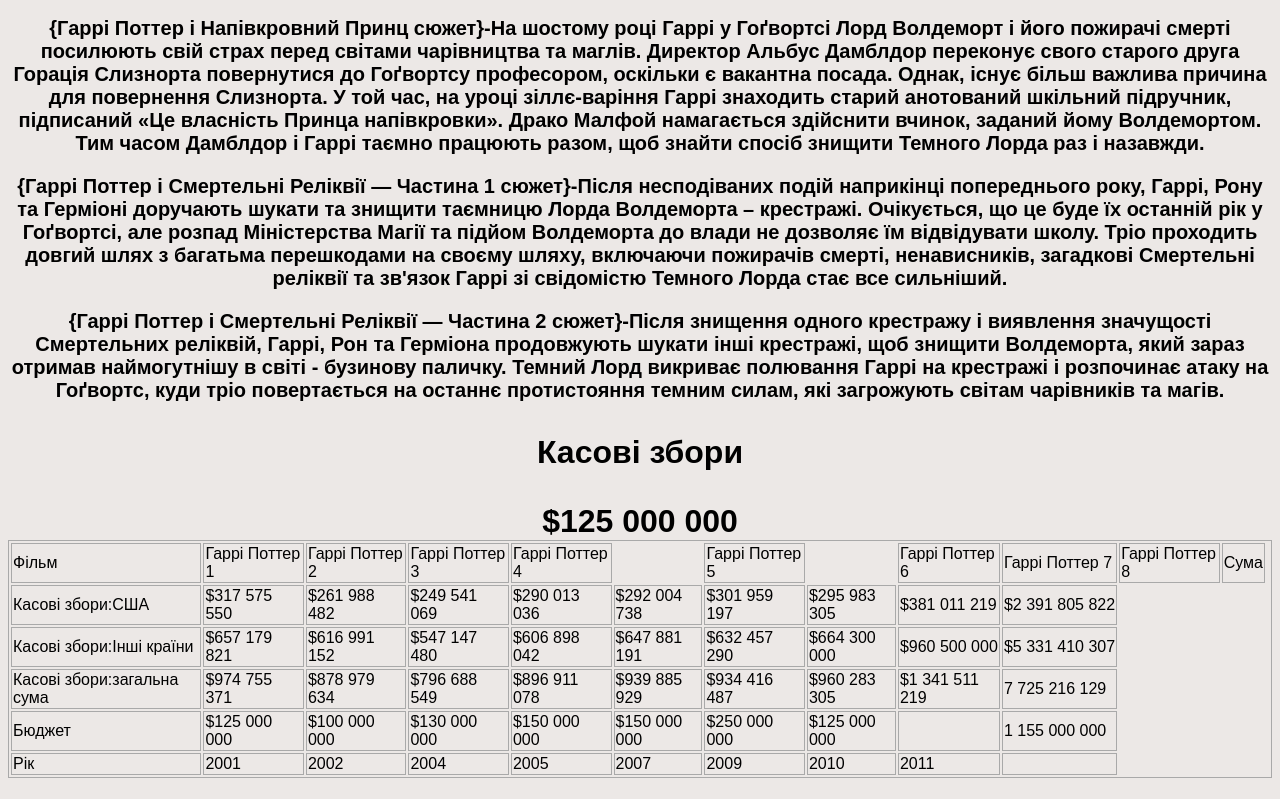
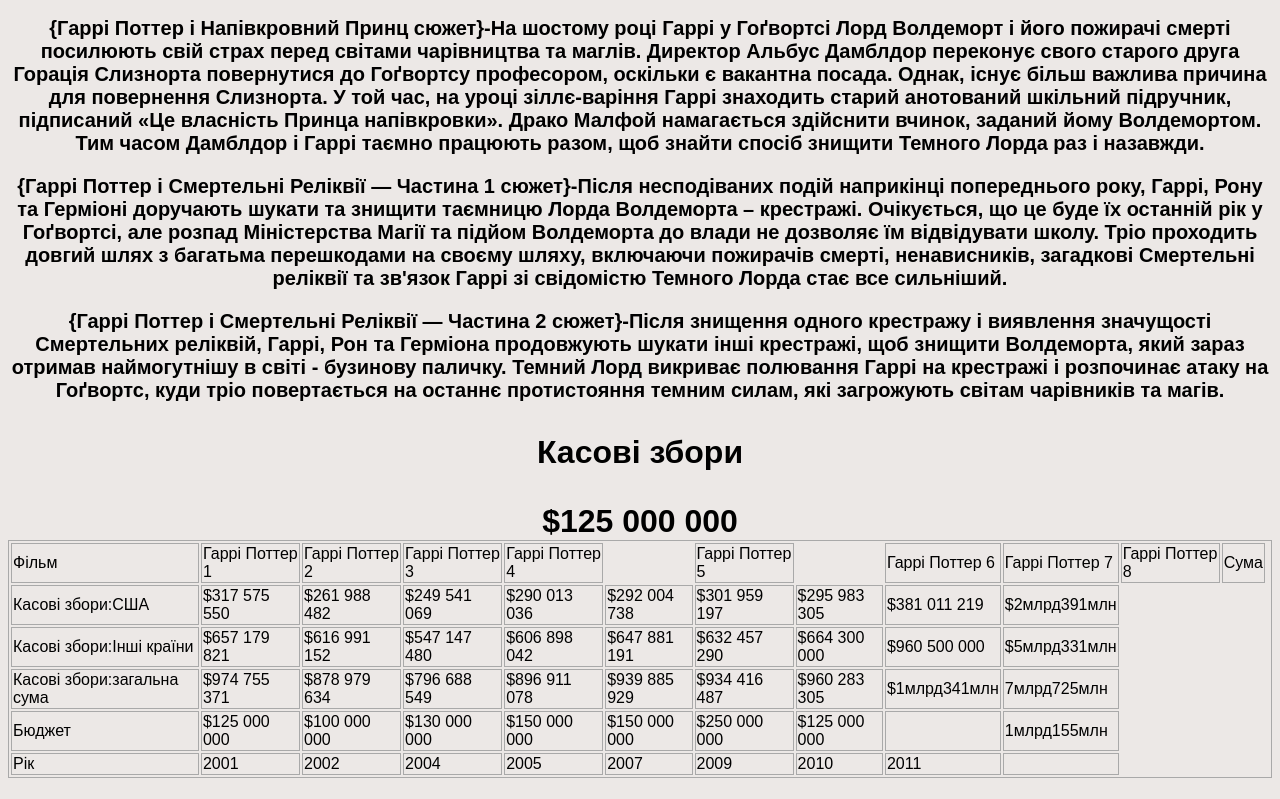
Before and after one commit to Romaniks/Romaniks.github, a plain HTML site: page index.html in a window 1280 px wide. Shown: the part 778-1577 px from the top of the page. Drawn offline with Linux system fonts and the light colour scheme.

Commit message:
Update index.html

```diff
--- a/index.html
+++ b/index.html
@@ -35,7 +35,7 @@
            <td style="border:1px solid darkgrey">$301 959 197</td>
            <td style="border:1px solid darkgrey">$295 983 305</td>
            <td style="border:1px solid darkgrey">$381 011 219</td>
-           <td style="border:1px solid darkgrey">$2 391 805 822</td>
+           <td style="border:1px solid darkgrey">$2млрд391млн</td>
           </tr>
           <tr>
            <td style="border:1px solid darkgrey">Касові збори:Інші країни</td>
@@ -47,7 +47,7 @@
            <td style="border:1px solid darkgrey">$632 457 290</td>
            <td style="border:1px solid darkgrey">$664 300 000</td>
            <td style="border:1px solid darkgrey">$960 500 000</td>
-           <td style="border:1px solid darkgrey">$5 331 410 307</td>
+           <td style="border:1px solid darkgrey">$5млрд331млн</td>
          </tr>
          <tr>
            <td style="border:1px solid darkgrey">Касові збори:загальна сума</td>
@@ -58,8 +58,8 @@
            <td style="border:1px solid darkgrey">$939 885 929</td>
            <td style="border:1px solid darkgrey">$934 416 487</td>
            <td style="border:1px solid darkgrey">$960 283 305</td>
-           <td style="border:1px solid darkgrey">$1 341 511 219</td>
-           <td style="border:1px solid darkgrey">7 725 216 129</td>
+           <td style="border:1px solid darkgrey">$1млрд341млн</td>
+           <td style="border:1px solid darkgrey">7млрд725млн</td>
          </tr>
           <tr>
            <td style="border:1px solid darkgrey">Бюджет</td>
@@ -71,7 +71,7 @@
            <td style="border:1px solid darkgrey">$250 000 000</td>
            <td style="border:1px solid darkgrey">$125 000 000</td>
            <td style="border:1px solid darkgrey"></td>$125 000 000
-           <td style="border:1px solid darkgrey">1 155 000 000</td>
+           <td style="border:1px solid darkgrey">1млрд155млн</td>
          </tr>
           <tr>
            <td style="border:1px solid darkgrey">Рік</td>
```
